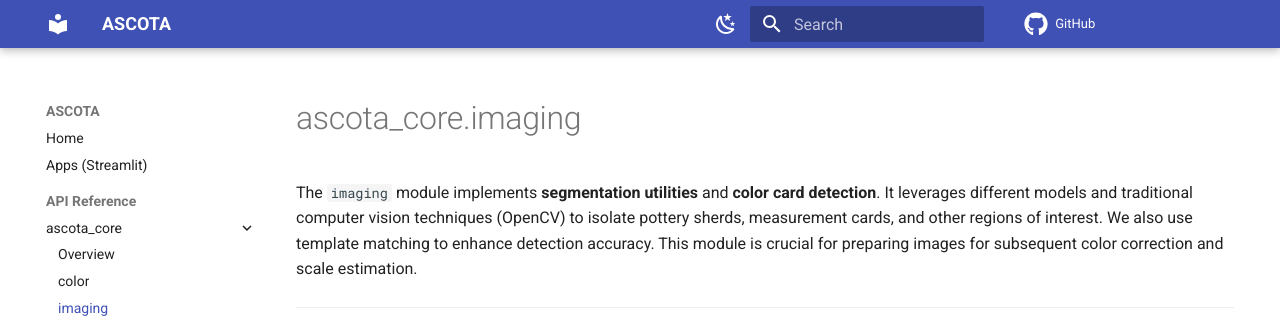
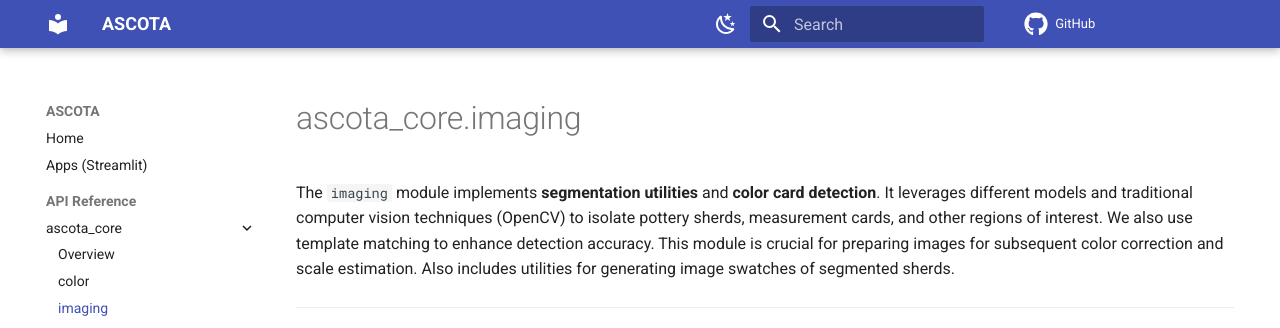
Before and after one commit to ShabGaming/ascota, an MkDocs documentation site: the page built from docs/api/ascota_core/imaging.md, in a window 1280 px wide, cut to the strip 0-328 px from the top of the page. Built offline with MkDocs 1.6.1 and Material for MkDocs 9.7.7, drawn with Linux system fonts in a browser that asks for light colours; comment, search, counter and statistics services are not loaded.

Commit message:
Update docs to include swatch generation feature
Added references to generating swatch images from segmented sherds in README and documentation. Updated segmentation app filename and description to reflect new swatch generation capability.

```diff
--- a/docs/api/ascota_core/imaging.md
+++ b/docs/api/ascota_core/imaging.md
@@ -5,7 +5,8 @@ detection**. It leverages different models and traditional computer vision
 techniques (OpenCV) to isolate pottery sherds, measurement cards, and other
 regions of interest. We also use template matching to enhance detection accuracy.
 This module is crucial for preparing images for subsequent color correction
-and scale estimation.
+and scale estimation. Also includes utilities for generating image swatches of
+segmented sherds.
 
 ---
 
```
Also changed, not shown: README.md (+1 -0 lines), docs/apps.md (+2 -1 lines).
